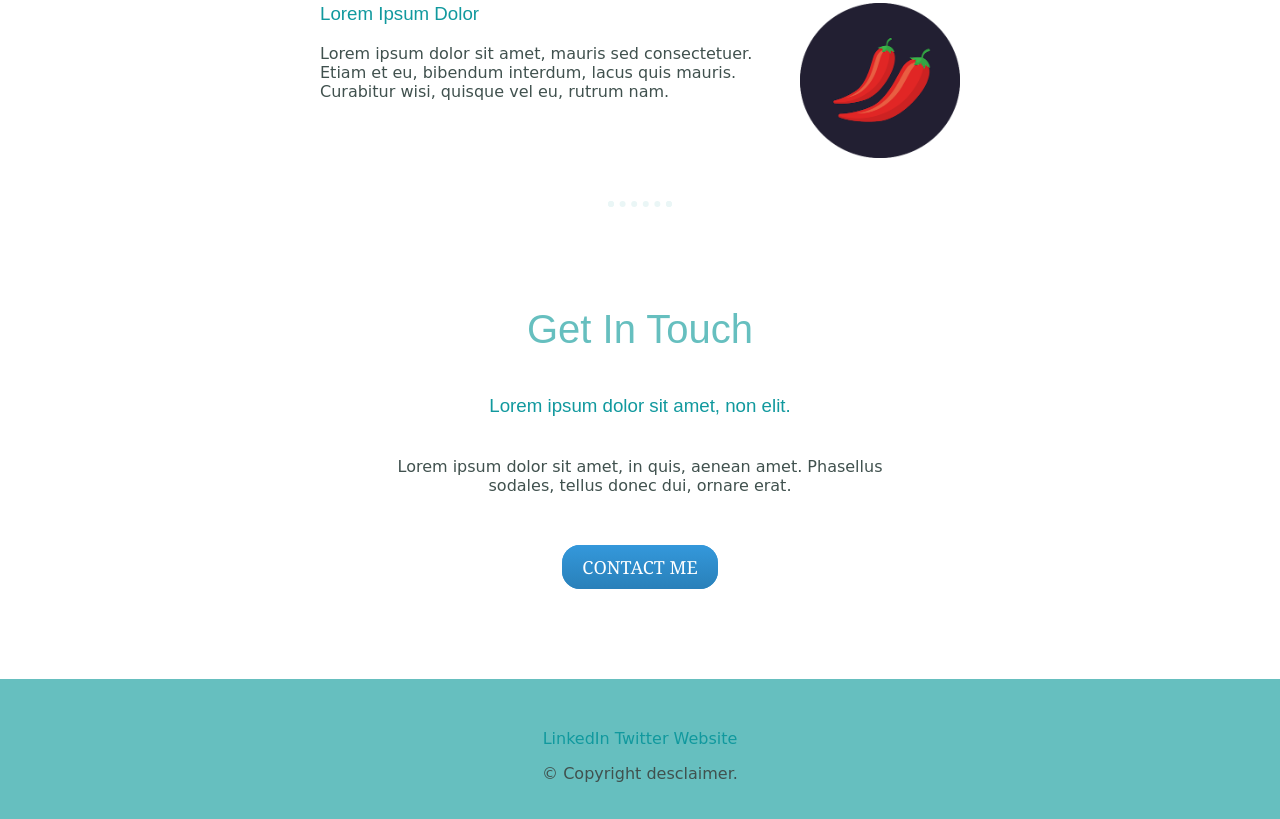
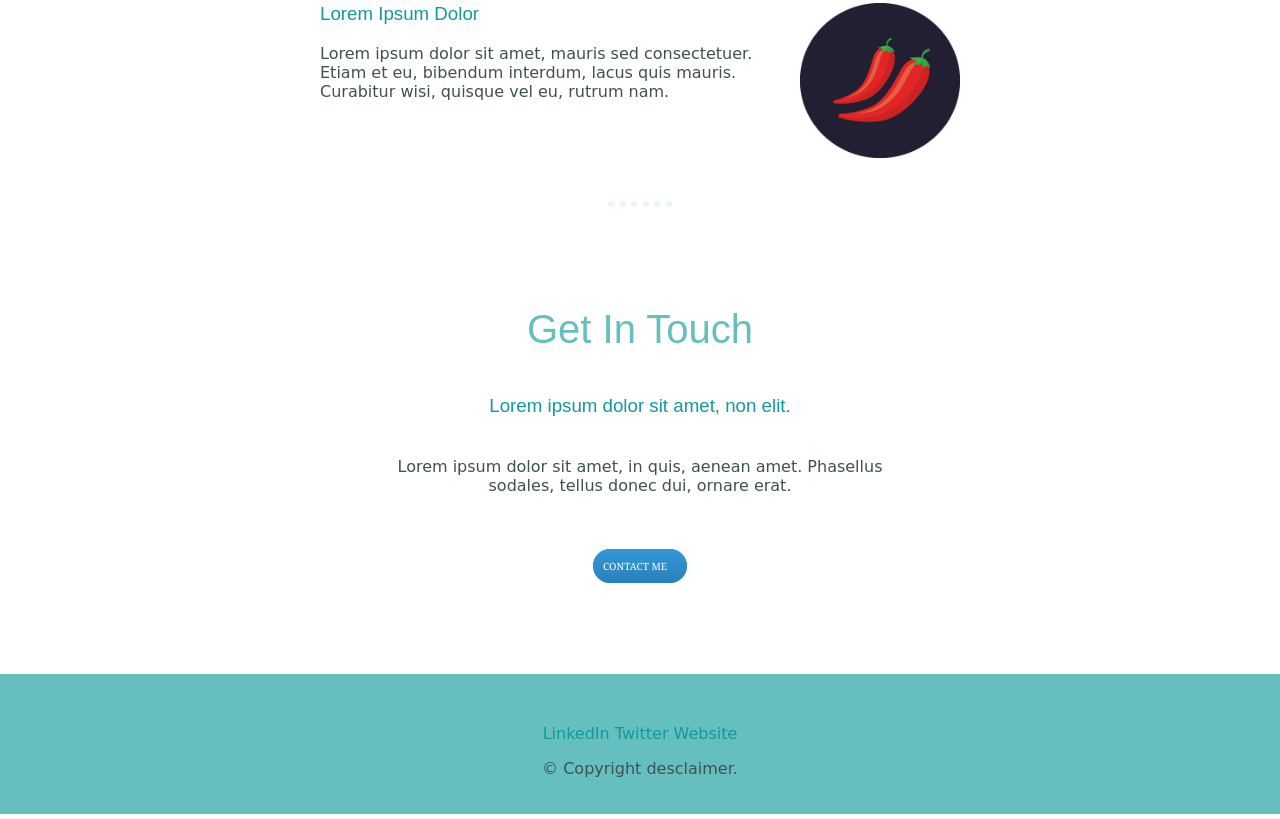
Before and after one commit to Naveen2004/cv, a plain HTML site: page index.html in a window 1280 px wide. Shown: the part 1813-2632 px from the top of the page. Drawn offline with Linux system fonts and the light colour scheme; a web font is replaced by a local one.

Commit message:
Update frontstyles.css

```diff
--- a/frontstyles.css
+++ b/frontstyles.css
@@ -99,8 +99,8 @@ hr{
   border-radius: 18px;
   font-family: Georgia;
   color: #ffffff;
-  font-size: 18px;
-  padding: 10px 20px 10px 20px;
+  font-size: 10px;
+  padding: 10px 20px 10px 10px;
   text-decoration: none;
 }
 
```
